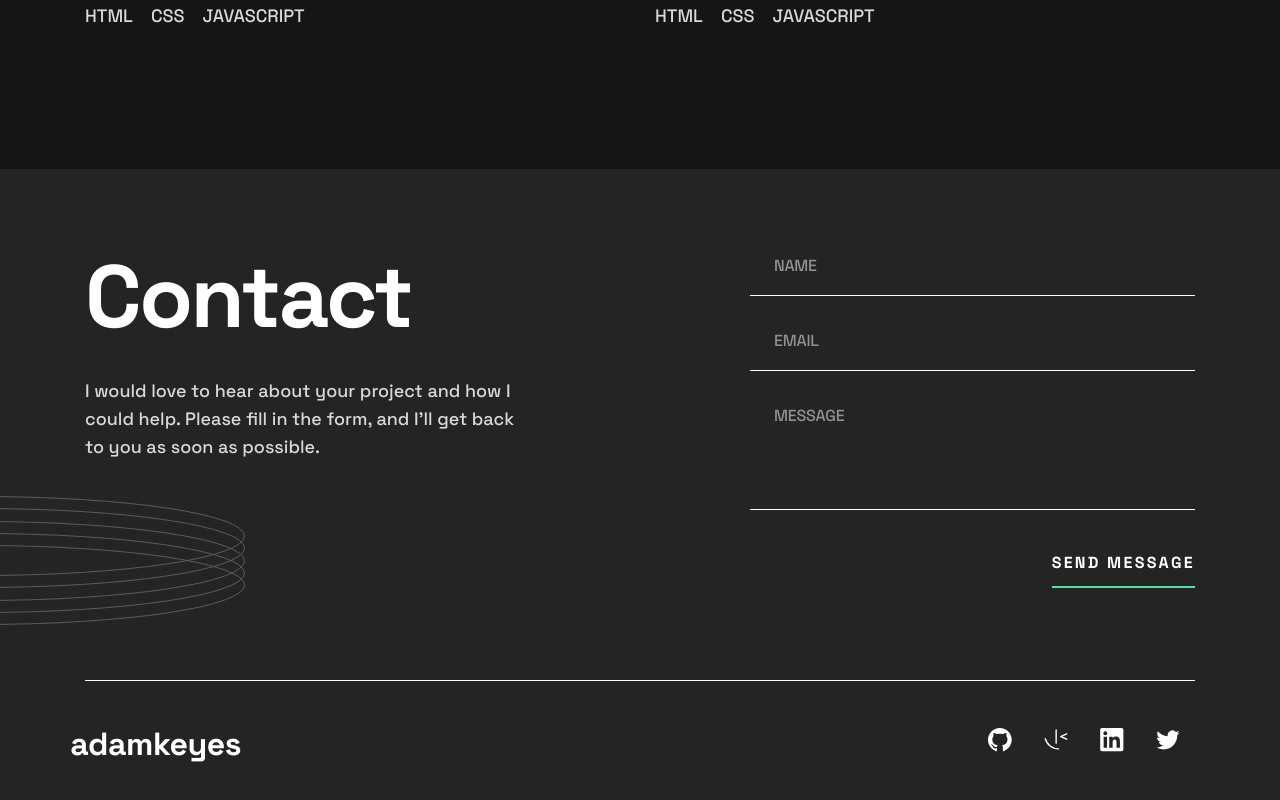
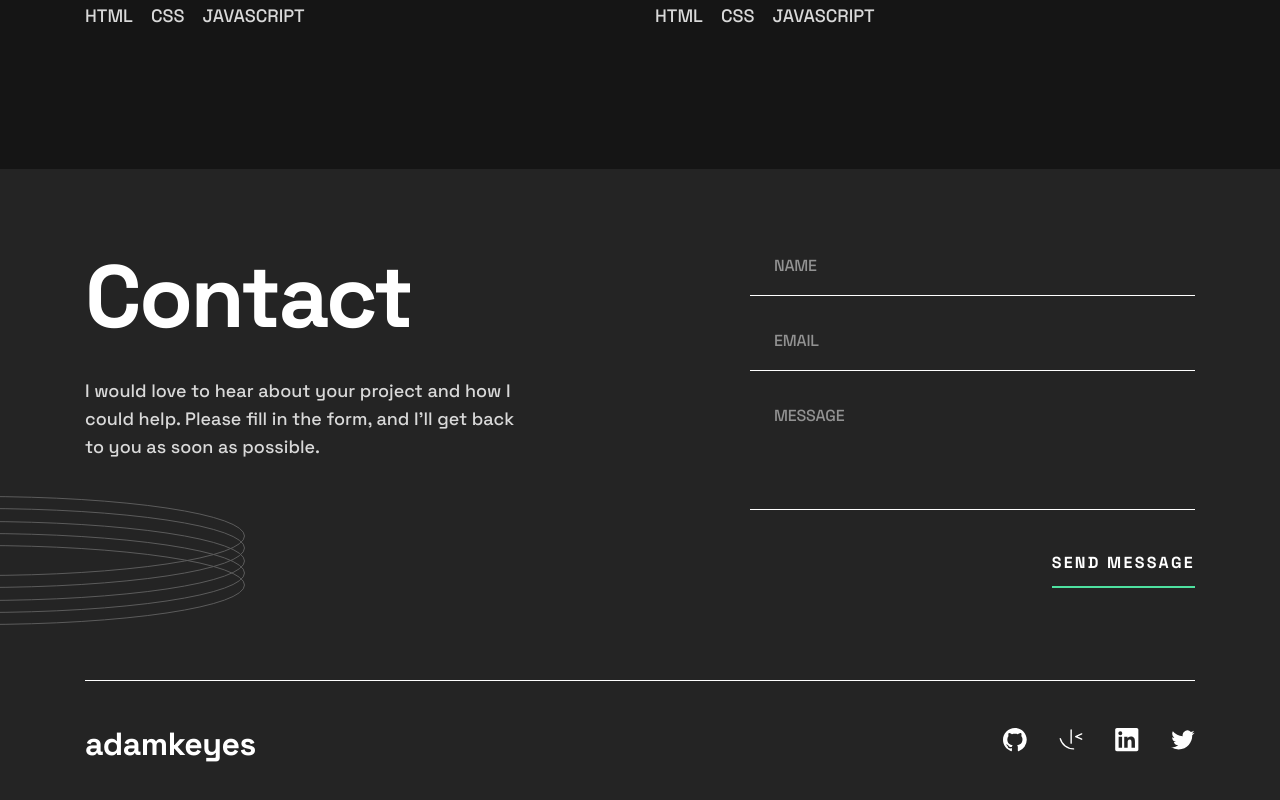
Before and after one commit to HanSeongLee/devcomma-portfolio, a Next.js app: page / in a window 1280 px wide. Shown: the part 3028-3828 px from the top of the page. Built offline with nearby package versions, Linux system fonts and the light colour scheme; no server answers.

Commit message:
FIX | Styles

```diff
--- a/pages/index.tsx
+++ b/pages/index.tsx
@@ -17,7 +17,7 @@ const Home: NextPage = () => {
                     <ProjectSection />
                     <div className={styles.contactSectionWrapper}>
                         <ContactSection id={'contact'} />
-                        <Header className={styles.header} />
+                        <Header className={styles.footer} />
                     </div>
                 </div>
             </main>
--- a/pages/style.module.scss
+++ b/pages/style.module.scss
@@ -35,7 +35,7 @@
       padding-bottom: 92px;
     }
 
-    .header {
+    .footer {
       padding-top: 39px;
 
       @include media(">tablet") {
```
